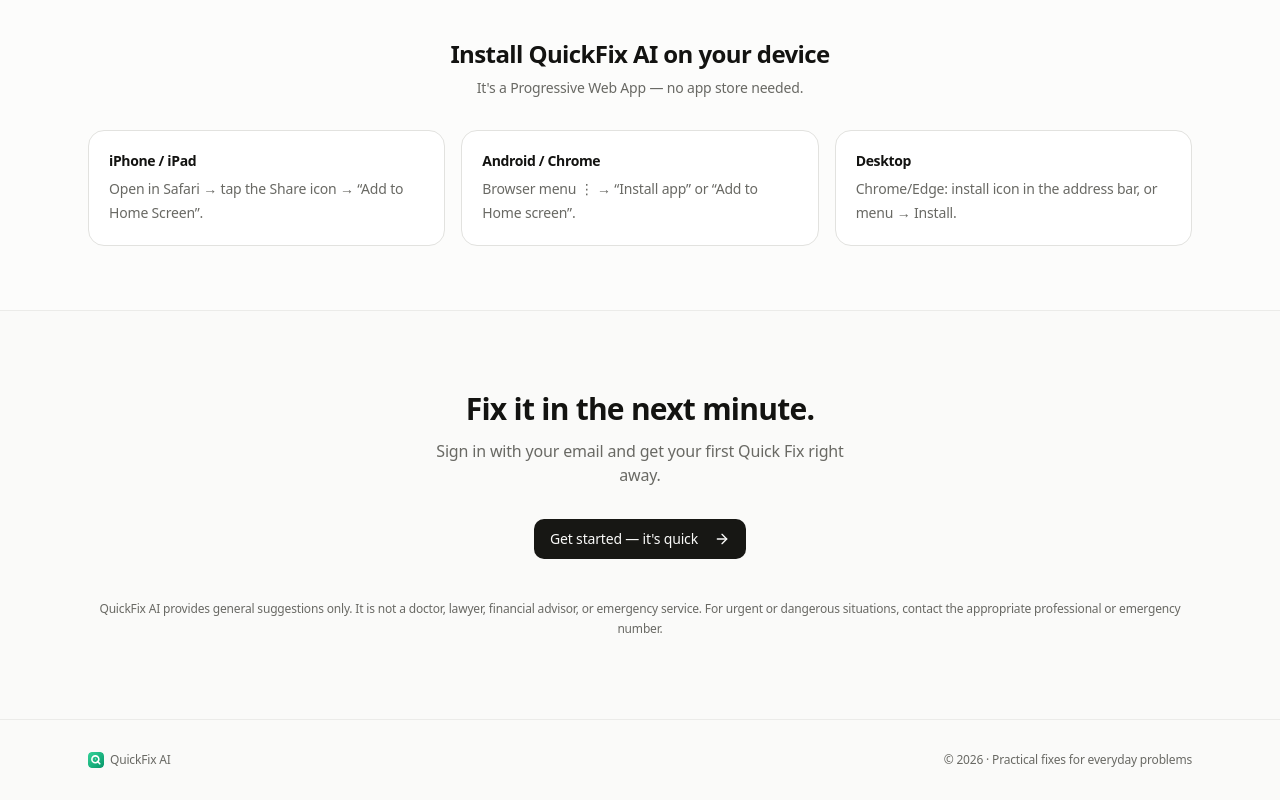
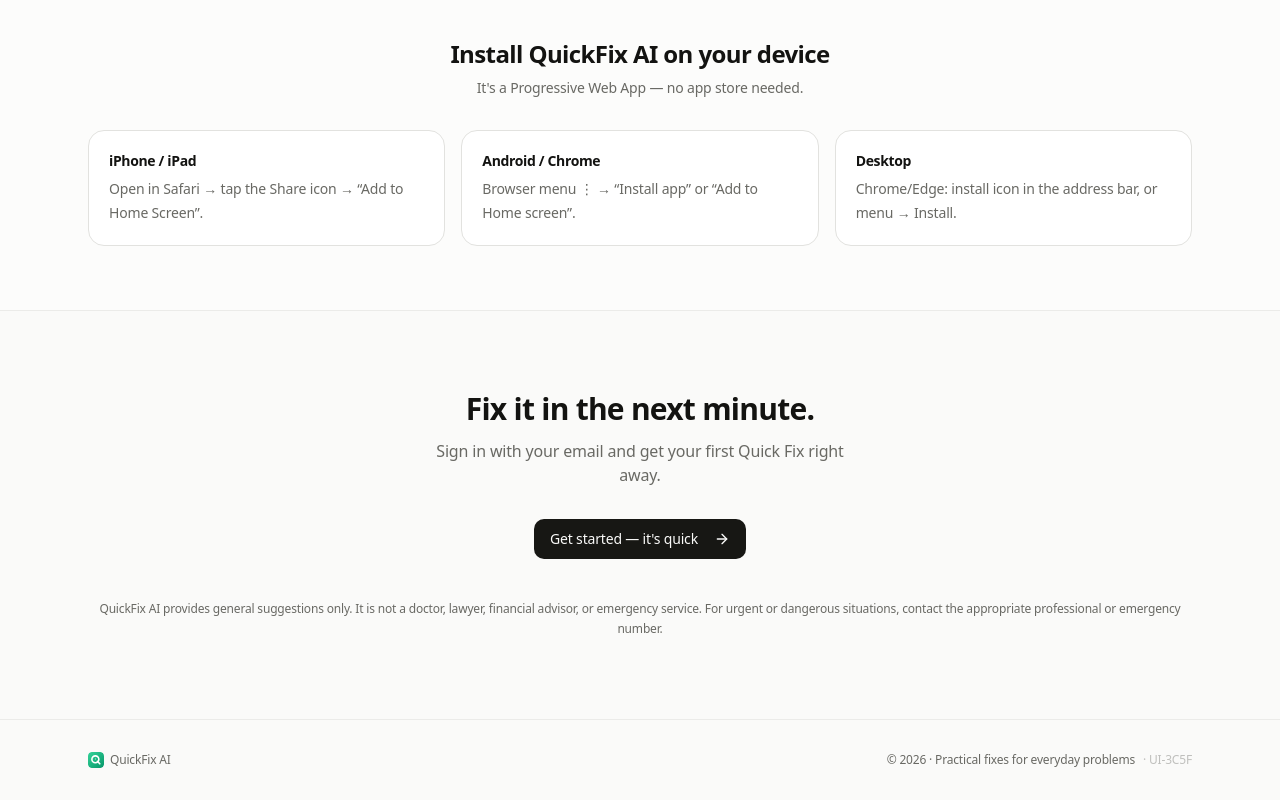
Before and after one commit to InFeRnUSoP809/quick-fix, a React (Vite) app: page / in a window 1280 px wide. Shown: the part 2108-2908 px from the top of the page. Built offline with nearby package versions, Linux system fonts and the light colour scheme; no server answers.

Commit message:
Freebuff: Nothing is change anywhere, from prompt answer to dashboa...

```diff
--- a/src/pages/Landing.tsx
+++ b/src/pages/Landing.tsx
@@ -380,7 +380,10 @@ export default function Landing() {
             <img src={logo} alt="" className="size-4 rounded" />
             QuickFix AI
           </span>
-          <span>© {new Date().getFullYear()} · Practical fixes for everyday problems</span>
+          <span>
+            © {new Date().getFullYear()} · Practical fixes for everyday problems
+            <span className="ml-2 opacity-40">· UI-3C5F</span>
+</span>
         </div>
       </footer>
     </div>
```
